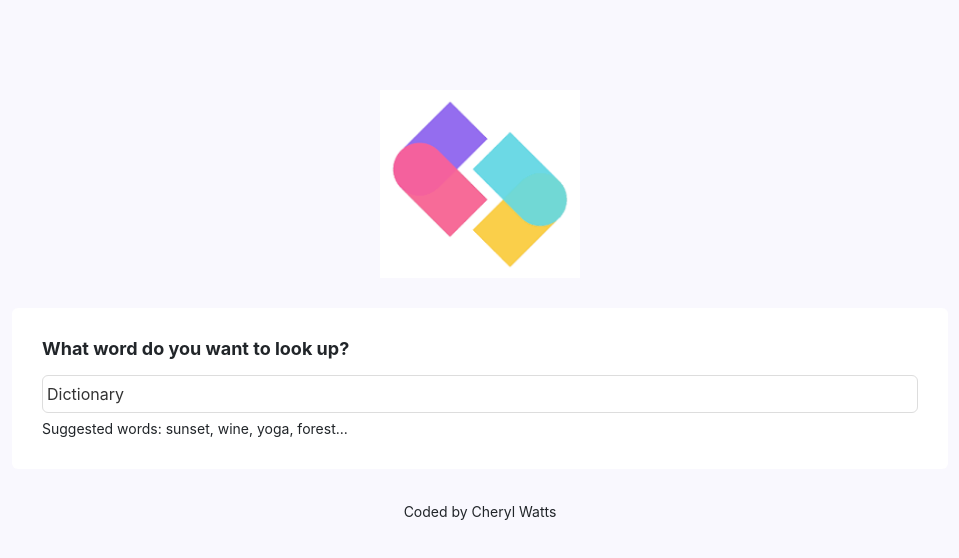
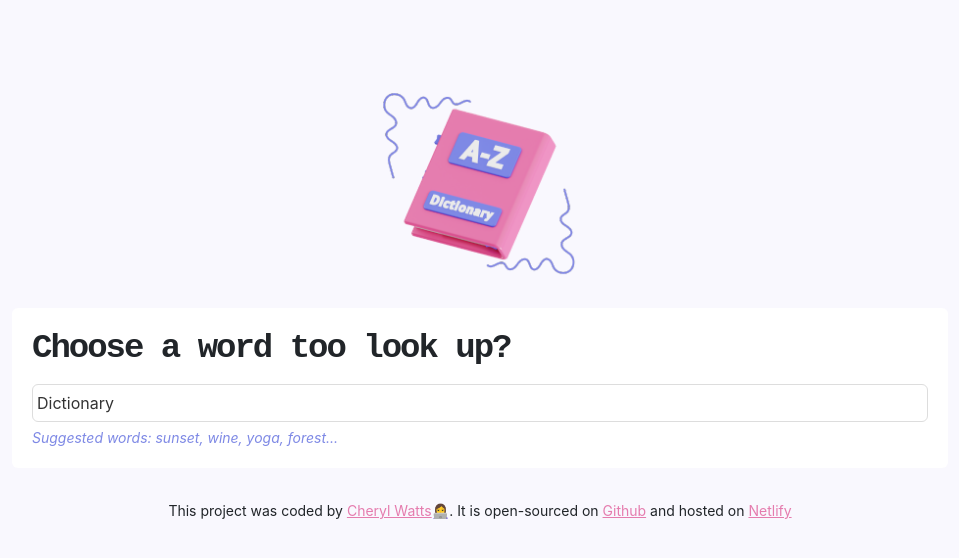
Before and after one commit to chezzer84/dictonary-app, a React (Create React App) app: page / in a window 1280 px wide. Shown: the top 558 px of the page, without its empty margins (160-1119 px from the left). Built offline with nearby package versions, Linux system fonts and the light colour scheme; no server answers.

Commit message:
Tidy up of CSS

```diff
--- a/src/App.css
+++ b/src/App.css
@@ -3,7 +3,7 @@ body {
 }
 
 a {
-  color: #9670f4;
+  color: #e57cae;
 }
 
 .App {
--- a/src/App.js
+++ b/src/App.js
@@ -1,4 +1,4 @@
-import logo from "./logo.png";
+import logo from "./logo3.png";
 import "./App.css";
 import Dictionary from "./Dictionary";
 
@@ -13,7 +13,32 @@ export default function App() {
           <Dictionary defaultKeyword="Dictionary" />
         </main>
         <footer className="App-footer">
-          <small>Coded by Cheryl Watts</small>
+          <small>
+            {"This project was coded by "}
+            <a
+              href="https://www.shecodes.io/graduates/91637-cheryl-watts"
+              target="_blank"
+              rel="noreferrer"
+            >
+              Cheryl Watts
+            </a>
+            {"👩‍💻. It is open-sourced on "}
+            <a
+              href="https://github.com/chezzer84/dictonary-app"
+              target="_blank"
+              rel="noreferrer"
+            >
+              Github
+            </a>
+            {" and hosted on "}
+            <a
+              href="https://frolicking-speculoos-996da2.netlify.app/"
+              target="_blank"
+              rel="noreferrer"
+            >
+              Netlify
+            </a>
+          </small>
         </footer>
       </div>
     </div>
--- a/src/Dictionary.css
+++ b/src/Dictionary.css
@@ -3,14 +3,16 @@
 }
 
 .Dictionary h1 {
-  font-size: 18px;
-  font-weight: bold;
+  font-size: 34px;
+  font-weight: bolder;
   margin-bottom: 15px;
+  font-family: "Courier New", Courier, monospace;
+  letter-spacing: -2px;
 }
 
 .Dictionary section {
   background: white;
-  padding: 30px;
+  padding: 20px;
   border-radius: 6px;
   box-shadow: 0 10px 20px rgbc (0 0 0 / 10%);
   margin: 20px 0;
@@ -27,4 +29,6 @@
 .Dictionary .hint {
   font-size: 14px;
   margin-top: 5px;
+  font-style: italic;
+  color: #7e89e5;
 }
--- a/src/Dictionary.js
+++ b/src/Dictionary.js
@@ -52,7 +52,7 @@ export default function Dictionary(props) {
     return (
       <div className="Dictionary">
         <section>
-          <h1> What word do you want to look up? </h1>
+          <h1> Choose a word too look up? </h1>
           <form onSubmit={handleSubmit}>
             <input
               type="search"
--- a/src/Meaning.css
+++ b/src/Meaning.css
@@ -5,6 +5,5 @@
 }
 
 .Meaning .example {
-  color: #70757a;
   font-style: italic;
 }
--- a/src/Photos.css
+++ b/src/Photos.css
@@ -1,4 +1,4 @@
 .photos img {
   border-radius: 8px;
-  margin-bottom: 20px;
+  margin-bottom: 25px;
 }
--- a/src/Photos.js
+++ b/src/Photos.js
@@ -9,7 +9,7 @@ export default function Photos(props) {
         <div className="row">
           {props.photos.map(function (photo, index) {
             return (
-              <div className="col-4 mb-3" key={index}>
+              <div className="col-4" key={index}>
                 <a href={photo.src.original} target="_blank" rel="noreferrer">
                   <img
                     src={photo.src.landscape}
--- a/src/Synonyms.css
+++ b/src/Synonyms.css
@@ -1,11 +1,12 @@
 ul {
-  margin: 20px 0 0;
   padding: 0;
 }
 
 li {
-  font-size: 13px;
+  font-size: 16px;
   display: inline-block;
   padding-right: 15px;
   line-height: 1;
+  color: #70757a;
+  font-style: italic;
 }
```
Also changed, not shown: src/logo2.png (added), src/logo3.png (added).
